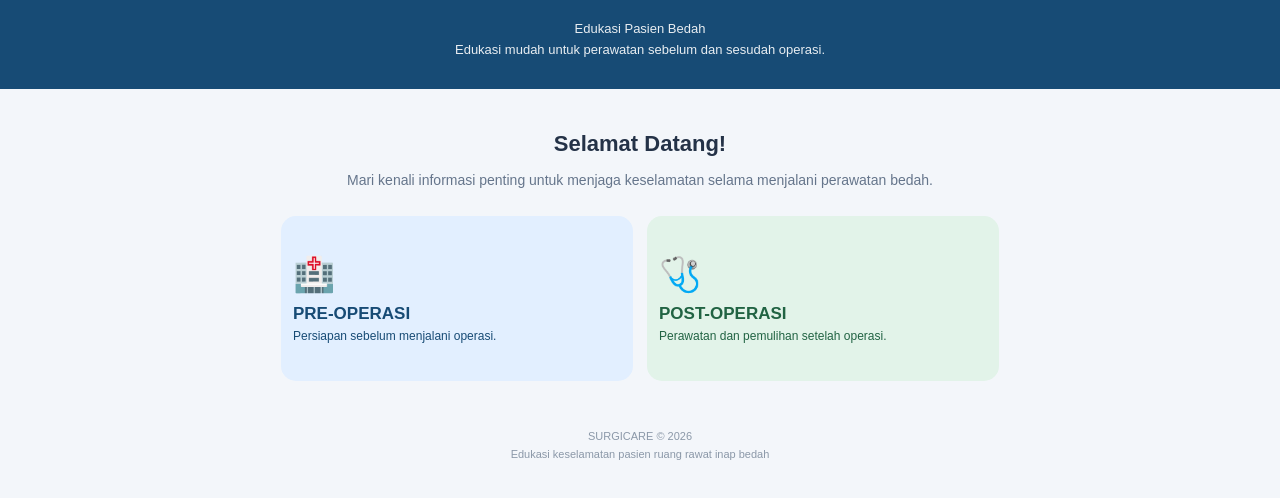
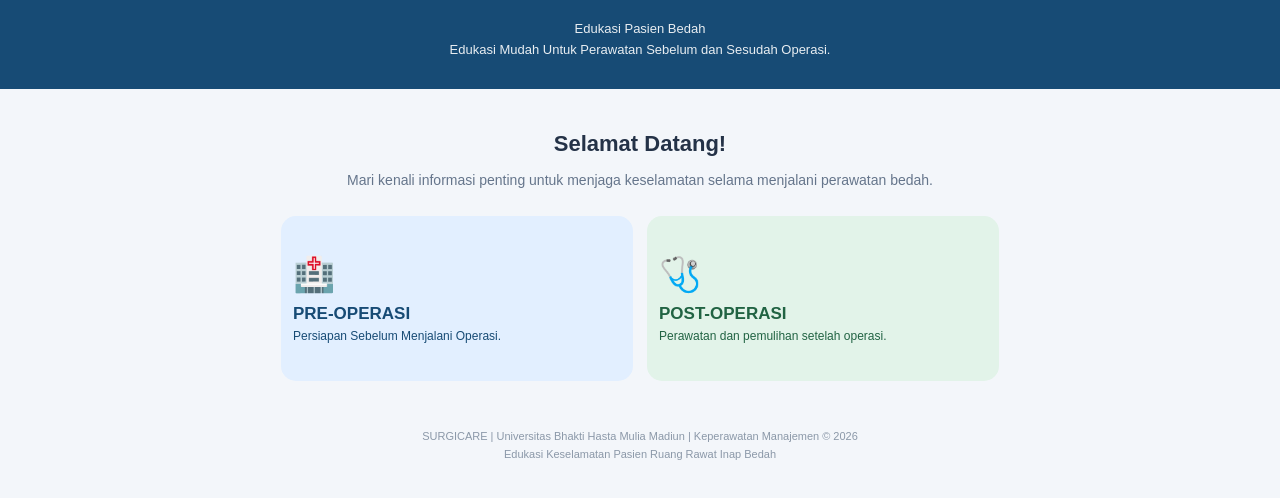
Before and after one commit to keperawatan-26/surgicare, a plain HTML site: page index.html in a window 1280 px wide. Shown: the part 106-604 px from the top of the page. Drawn offline with Linux system fonts and the light colour scheme.

Commit message:
Update index.html

```diff
--- a/index.html
+++ b/index.html
@@ -294,8 +294,8 @@ footer {
 
     <p>
       Edukasi Pasien Bedah<br>
-      Edukasi mudah untuk perawatan
-      sebelum dan sesudah operasi.
+      Edukasi Mudah Untuk Perawatan
+      Sebelum dan Sesudah Operasi.
     </p>
 
 </header>
@@ -315,7 +315,7 @@ footer {
       <button class="category pre" onclick="showCategory('pre')">
         <span class="emoji">🏥</span>
         <h3>PRE-OPERASI</h3>
-        <p>Persiapan sebelum menjalani operasi.</p>
+        <p>Persiapan Sebelum Menjalani Operasi.</p>
       </button>
 
       <button class="category post" onclick="showCategory('post')">
@@ -359,8 +359,8 @@ footer {
 </main>
 
 <footer>
-  SURGICARE © 2026<br>
-  Edukasi keselamatan pasien ruang rawat inap bedah
+  SURGICARE | Universitas Bhakti Hasta Mulia Madiun | Keperawatan Manajemen © 2026<br>
+  Edukasi Keselamatan Pasien Ruang Rawat Inap Bedah
 </footer>
 
 <script>
@@ -372,7 +372,7 @@ const materials = {
       points: [
         "Ikuti instruksi tenaga kesehatan mengenai persiapan operasi.",
         "Sampaikan riwayat penyakit, alergi, dan obat yang sedang dikonsumsi.",
-        "Lepaskan perhiasan atau benda tertentu sesuai instruksi petugas.",
+        "Lepaskan perhiasan atau benda tertentu sesuai instruksi petugas kesehatan.",
         "Pastikan identitas dan jenis tindakan operasi telah dikonfirmasi."
       ],
       warning: "Jangan melakukan persiapan sendiri tanpa mengikuti arahan dokter atau perawat.",
@@ -466,7 +466,8 @@ const materials = {
         "Jaga area luka sesuai petunjuk perawat.",
         "Jangan membuka atau mengganti balutan sendiri tanpa instruksi.",
         "Hindari menyentuh luka dengan tangan yang belum dibersihkan.",
-        "Laporkan jika luka tampak semakin merah, bengkak, bernanah, atau berdarah."
+        "Laporkan jika luka tampak semakin merah, bengkak, bernanah, atau berdarah.",
+        "Selalu jaga kebersihan tangan dengan cuci tangan 6 langkah."
       ],
       warning: "Perawatan luka harus mengikuti instruksi dan standar rumah sakit.",
       question: "Apa yang harus dilakukan jika luka operasi mengeluarkan nanah?",
```
